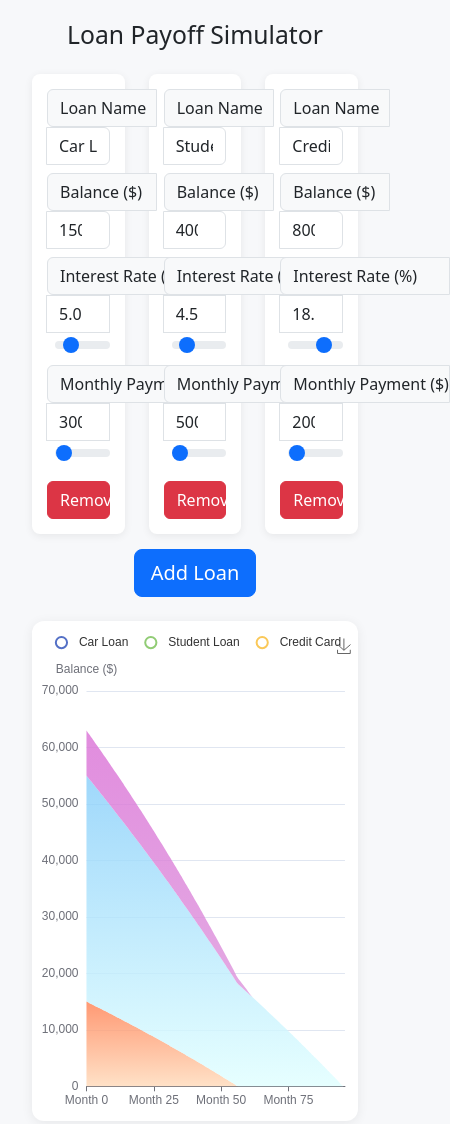
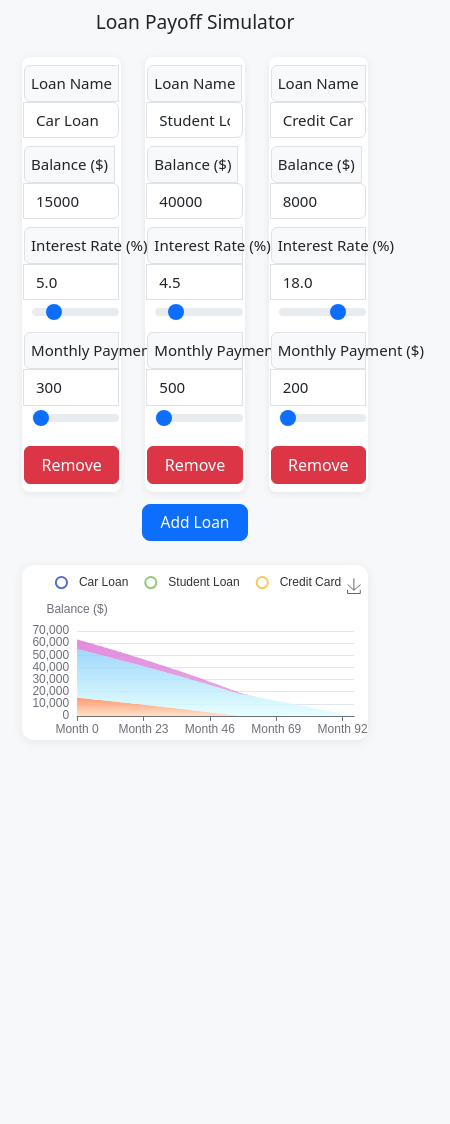
Before and after one commit to EbrahimKaram/Loan-calculator, a plain HTML site: page index.html in a window 390 px wide. Shown: the whole page, 450 px wide, since content can reach past the window. After the commit the page ends 844 px from the top, so only its background shows below. Drawn offline with nearby package versions, Linux system fonts and the light colour scheme.

Commit message:
Mobile Friendlier

```diff
--- a/index.html
+++ b/index.html
@@ -13,6 +13,10 @@
             background: #f7f8fa;
             padding: 20px;
         }
+            body {
+                background: #f7f8fa;
+                padding: 10px;
+            }
 
         .loan-control {
             background: #fff;
@@ -21,6 +25,13 @@
             margin-bottom: 15px;
             box-shadow: 0 2px 8px rgba(0, 0, 0, 0.07);
         }
+            .loan-control {
+                background: #fff;
+                border-radius: 8px;
+                padding: 12px 8px;
+                margin-bottom: 12px;
+                box-shadow: 0 2px 8px rgba(0, 0, 0, 0.07);
+            }
 
         #chart {
             min-height: 500px;
@@ -30,6 +41,46 @@
             border-radius: 12px;
             box-shadow: 0 2px 12px rgba(0, 0, 0, 0.07);
             padding-top: 10px;
+        }
+            #chart {
+                min-height: 220px;
+                height: 40vw;
+                max-height: 350px;
+                background: #fff;
+                border-radius: 12px;
+                box-shadow: 0 2px 12px rgba(0, 0, 0, 0.07);
+                padding-top: 6px;
+            }
+        @media (max-width: 600px) {
+            .container {
+                padding: 0 2px;
+            }
+            .loan-control {
+                padding: 8px 2px;
+                font-size: 0.97em;
+            }
+            .input-group-text {
+                font-size: 0.97em;
+                min-width: 90px !important;
+                padding-left: 6px;
+                padding-right: 6px;
+            }
+            .form-control, .form-range {
+                font-size: 0.97em;
+            }
+            #chart {
+                min-height: 160px;
+                height: 45vw;
+                max-height: 220px;
+            }
+            h2 {
+                font-size: 1.2rem;
+                margin-bottom: 1rem;
+            }
+            #add-loan-btn {
+                font-size: 0.97em;
+                padding: 6px 18px;
+            }
         }
     </style>
 </head>
```
